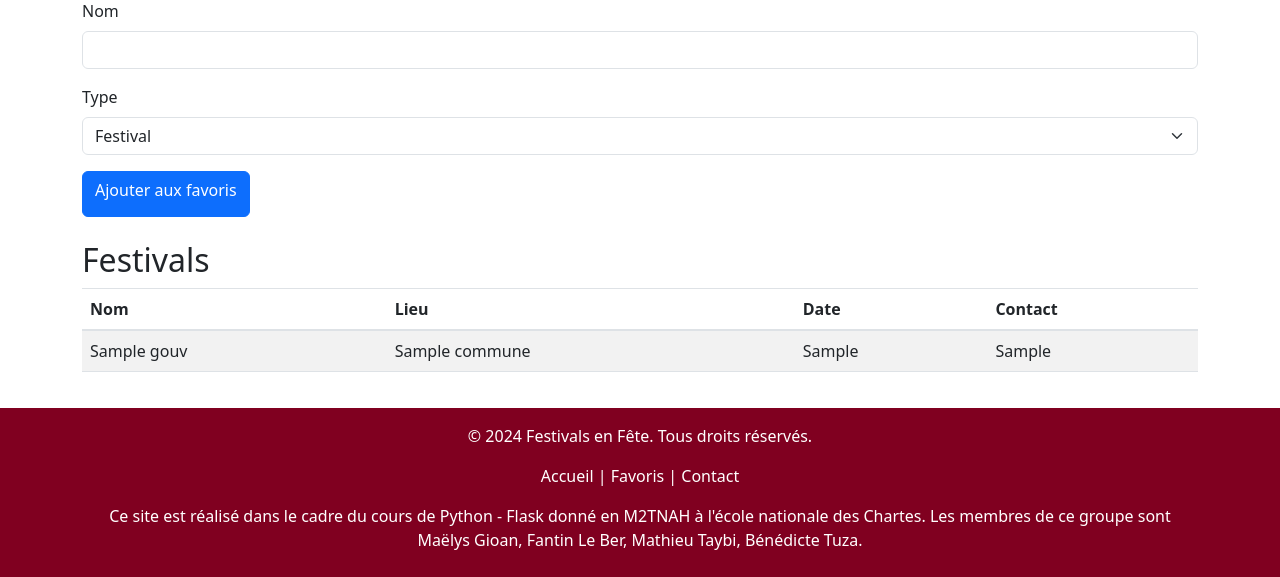
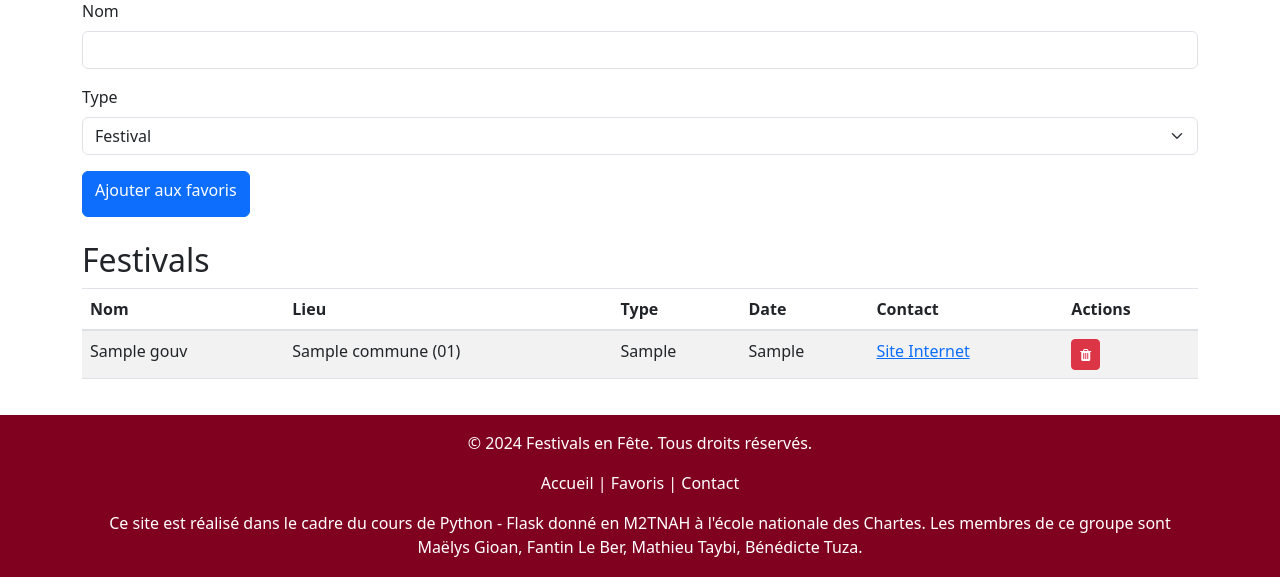
Before and after one commit to May8326/Un-festival-pres-de-chez-moi, a Flask app: page /festivalchezmoi/liste/favoris in a window 1280 px wide. Shown: the part 223-800 px from the top of the page. Run offline with Flask 3, Linux system fonts and the light colour scheme; a user stored in the database is signed in; tables that the repository leaves empty hold one stand-in row (values such as "Sample post"); parts of the project's set-up code (start-up, migrations or seed data) failed here and were passed over; some libraries are stand-ins or nearby versions.

Commit message:
finalisé la gestion des favoris

```diff
--- a/appli/app/routes/favoris.py
+++ b/appli/app/routes/favoris.py
@@ -181,10 +181,11 @@ def liste_favoris():
                 if festival:
                     app.logger.info(f"Festival trouvé : {festival.nom_festival}")
                     favoris_festivals.append({
-                        "nom": festival.nom_festival,
-                        "lieu": festival.lieu.commune.nom_commune if festival.lieu and festival.lieu.commune else "N/A",
-                        "date": festival.dates.periode_principale_deroulement_festival if festival.dates else "N/A",
-                        "contact": festival.contact.site_internet_festival if festival.contact else "N/A"
+                        "nom": festival.nom_festival or "-",
+                        "lieu": f"{festival.lieu.commune.nom_commune or '-'} ({str(festival.lieu.commune.code_departement).zfill(2) or '-'})" if festival.lieu and festival.lieu.commune else "-",
+                        "type": festival.type.discipline_dominante_festival or "-" if festival.type else "-",
+                        "date": festival.dates.periode_principale_deroulement_festival or "-" if festival.dates else "-",
+                        "contact": f"<a href='{festival.contact.site_internet_festival}' target='_blank'>Site Internet</a>" if festival.contact and festival.contact.site_internet_festival else "-"
                     })
 
             # Vérification pour les monuments
@@ -192,11 +193,20 @@ def liste_favoris():
                 monument = MonumentHistorique.query.get(favori.id_monument_historique)
                 if monument:
                     app.logger.info(f"Monument trouvé : {monument.nom_monument}")
+                    # Construire les liens uniquement si les URLs existent
+                    liens = []
+                    if monument.contact and monument.contact.lien_internet_vers_base_palissy:
+                        liens.append(f"<a href='{monument.contact.lien_internet_vers_base_palissy}' target='_blank'>Palissy</a>")
+                    if monument.contact and monument.contact.lien_internet_vers_base_archiv_mh:
+                        liens.append(f"<a href='{monument.contact.lien_internet_vers_base_archiv_mh}' target='_blank'>Base Archiv</a>")
+                    if monument.contact and monument.contact.lien_internet_externe:
+                        liens.append(f"<a href='{monument.contact.lien_internet_externe}' target='_blank'>Externe</a>")
+
                     favoris_monuments.append({
-                        "nom": monument.nom_monument,
-                        "lieu": monument.commune.nom_commune if monument.commune else "N/A",
-                        "date": monument.dates.datation_edifice if monument.dates else "N/A",
-                        "contact": monument.contact.lien_internet_externe if monument.contact else "N/A"
+                        "nom": monument.nom_monument or "-",
+                        "lieu": f"{monument.commune.nom_commune or '-'} ({str(monument.commune.code_departement).zfill(2) or '-'})" if monument.commune else "-",
+                        "date": monument.dates.datation_edifice or "-" if monument.dates else "-",
+                        "contact": ", ".join(liens) if liens else "-"
                     })
 
             # Vérification pour les communes
@@ -205,10 +215,9 @@ def liste_favoris():
                 if commune:
                     app.logger.info(f"Commune trouvée : {commune.nom_commune}")
                     favoris_communes.append({
-                        "nom": commune.nom_commune,
-                        "lieu": commune.nom_departement,
-                        "date": "N/A",
-                        "contact": "N/A"
+                        "nom": commune.nom_commune or "-",
+                        "lieu": f"{commune.nom_departement or '-'} ({str(commune.code_departement).zfill(5) or '-'})",
+                        "region": commune.nom_region or "-"
                     })
 
         # Log des résultats triés
@@ -217,6 +226,7 @@ def liste_favoris():
         app.logger.info(f"Favoris Communes : {favoris_communes}")
 
         app.logger.info("Rendu du template liste_favoris.html.")
+
         return render_template(
             "pages/liste_favoris.html",
             sous_titre="Liste des Favoris",
@@ -228,78 +238,58 @@ def liste_favoris():
     except Exception as e:
         app.logger.error(f"Erreur dans la route liste_favoris : {str(e)}", exc_info=True)
         flash(f"Une erreur s'est produite : {str(e)}", "error")
-        return redirect(url_for("accueil_festivalchezmoi"))
+        return redirect(url_for("liste_favoris"))
 
-@app.route("/festivalchezmoi/suppression/favori", methods=['GET', 'POST'])
+@app.route("/festivalchezmoi/suppression/favori", methods=['POST'])
 @login_required
 def suppression_favori():
-    form = SuppressionFavori()
-    form.type.choices = [('festival', 'Festival'), ('monument', 'Monument')]
+    try:
+        # Récupérer les données du formulaire
+        nom = request.form.get("nom")
+        type_favori = request.form.get("type")
+        user_id = current_user.id
 
-    try:
-        if form.validate_on_submit():
-            user_id = current_user.id
-            nom = form.nom.data
-            type = form.type.data
+        # Vérifier le type de favori et récupérer l'entrée correspondante
+        if type_favori == "festival":
+            favori = db.session.query(relation_user_favori).join(Festival).filter(
+                relation_user_favori.c.user_id == user_id,
+                Festival.nom_festival == nom
+            ).first()
+        elif type_favori == "monument":
+            favori = db.session.query(relation_user_favori).join(MonumentHistorique).filter(
+                relation_user_favori.c.user_id == user_id,
+                MonumentHistorique.titre_editorial_de_la_notice == nom
+            ).first()
+        elif type_favori == "commune":
+            favori = db.session.query(relation_user_favori).join(Commune).filter(
+                relation_user_favori.c.user_id == user_id,
+                Commune.nom_commune == nom
+            ).first()
+        else:
+            flash("Type de favori invalide.", "error")
+            return redirect(url_for("liste_favoris"))
 
-            favori = None
-            if type == 'festival':
-                festival = Festival.query.filter(func.lower(Festival.nom_festival).like(f"%{nom.lower()}%")).first()
-                if festival:
-                    favori = db.session.query(relation_user_favori).filter(
-                        and_(
-                            relation_user_favori.c.user_id == user_id,
-                            relation_user_favori.c.id_festival == festival.id_festival
-                        )
-                    ).first()
-                else:
-                    flash("Festival non trouvé", 'error')
-                    return render_template("pages/suppression_favori.html", sous_titre="Suppression Favori", form=form)
-            elif type == 'monument':
-                monument = MonumentHistorique.query.filter(func.lower(MonumentHistorique.nom_monument).like(f"%{nom.lower()}%")).first()
-                if monument:
-                    favori = db.session.query(relation_user_favori).filter(
-                        and_(
-                            relation_user_favori.c.user_id == user_id,
-                            relation_user_favori.c.id_monument_historique == monument.id_monument_historique
-                        )
-                    ).first()
-                else:
-                    flash("Monument non trouvé", 'error')
-                    return render_template("pages/suppression_favori.html", sous_titre="Suppression Favori", form=form)
-            elif type == 'commune':
-                commune = Commune.query.filter(func.lower(Commune.nom_commune).like(f"%{nom.lower()}%")).first()
-                if commune:
-                    favori = db.session.query(relation_user_favori).filter(
-                        and_(
-                            relation_user_favori.c.user_id == user_id,
-                            relation_user_favori.c.id_commune == commune.id_commune
-                        )
-                    ).first()
-                else:
-                    flash("Commune non trouvée", 'error')
-                    return render_template("pages/suppression_favori.html", sous_titre="Suppression Favori", form=form)
-
-            if favori:
-                # Supprimez l'entrée de la table de relation
-                delete_stmt = relation_user_favori.delete().where(
-                    and_(
-                        relation_user_favori.c.user_id == user_id,
-                        relation_user_favori.c.id_commune == commune.id_commune if type == 'commune' else True,
-                        relation_user_favori.c.id_festival == festival.id_festival if type == 'festival' else True,
-                        relation_user_favori.c.id_monument_historique == monument.id_monument_historique if type == 'monument' else True
-                    )
-                )
-                db.session.execute(delete_stmt)
-                db.session.commit()
-
-                flash("Le favori a été supprimé avec succès", 'info')
+        # Si le favori existe, le supprimer
+        if favori:
+            delete_stmt = relation_user_favori.delete().where(
+                relation_user_favori.c.user_id == user_id,
+                relation_user_favori.c.id_festival == favori.id_festival if type_favori == "festival" else True,
+                relation_user_favori.c.id_monument_historique == favori.id_monument_historique if type_favori == "monument" else True,
+                relation_user_favori.c.id_commune == favori.id_commune if type_favori == "commune" else True
+            )
+            db.session.execute(delete_stmt)
+            db.session.commit()
+            flash(f"Le favori '{nom}' a été supprimé avec succès.", "success")
+        else:
+            flash(f"Aucun favori trouvé pour '{nom}'.", "error")
 
     except Exception as e:
-        flash("Une erreur s'est produite lors de la suppression du favori : " + str(e), "error")
+        app.logger.error(f"Erreur lors de la suppression du favori : {str(e)}", exc_info=True)
         db.session.rollback()
+        flash(f"Une erreur s'est produite lors de la suppression : {str(e)}", "error")
 
-    return render_template("pages/suppression_favori.html", sous_titre="Suppression Favori", form=form)
+    # Rediriger vers la liste des favoris
+    return redirect(url_for("liste_favoris"))
 
 @app.route("/festivalchezmoi/debug_favoris")
 @login_required
@@ -355,3 +345,42 @@ def debug_favoris():
 @app.route("/festivalchezmoi/test_liste_favoris")
 def test_liste_favoris():
     return render_template("pages/liste_favoris.html", favoris_festivals=[], favoris_monuments=[], favoris_communes=[])
+
+@app.route("/festivalchezmoi/autocomplete", methods=["GET"])
+def autocomplete():
+    try:
+        query = request.args.get("q", "").lower()  # Récupérer la chaîne tapée par l'utilisateur
+        type_favori = request.args.get("type", "festival")  # Type de favori (festival, monument, commune)
+        results = []
+
+        if query:
+            if type_favori == "festival":
+                results = db.session.query(Festival.nom_festival).filter(
+                    func.lower(Festival.nom_festival).like(f"%{query}%")
+                ).order_by(
+                    # Priorité aux résultats qui commencent par la chaîne
+                    func.lower(Festival.nom_festival).like(f"{query}%").desc(),
+                    # Ensuite, tri alphabétique
+                    Festival.nom_festival.asc()
+                ).limit(20).all()
+            elif type_favori == "monument":
+                results = db.session.query(MonumentHistorique.titre_editorial_de_la_notice).filter(
+                    func.lower(MonumentHistorique.titre_editorial_de_la_notice).like(f"%{query}%")
+                ).order_by(
+                    func.lower(MonumentHistorique.titre_editorial_de_la_notice).like(f"{query}%").desc(),
+                    MonumentHistorique.titre_editorial_de_la_notice.asc()
+                ).limit(20).all()
+            elif type_favori == "commune":
+                results = db.session.query(Commune.nom_commune).filter(
+                    func.lower(Commune.nom_commune).like(f"%{query}%")
+                ).order_by(
+                    func.lower(Commune.nom_commune).like(f"{query}%").desc(),
+                    Commune.nom_commune.asc()
+                ).limit(20).all()
+
+        # Transformer les résultats en une liste de chaînes
+        results = [r[0] for r in results]
+        return {"results": results}, 200
+    except Exception as e:
+        app.logger.error(f"Erreur dans /autocomplete : {str(e)}", exc_info=True)
+        return {"error": str(e)}, 500
--- a/appli/app/templates/pages/liste_favoris.html
+++ b/appli/app/templates/pages/liste_favoris.html
@@ -11,11 +11,12 @@
             {{ form_ajout_favori.hidden_tag() }}
             <div class="form-group">
                 {{ form_ajout_favori.nom.label(class="form-label") }}
-                {{ form_ajout_favori.nom(class="form-control") }}
+                {{ form_ajout_favori.nom(class="form-control", id="nom_favori") }}
+                <div id="suggestions" class="suggestions-box"></div> <!-- Conteneur pour les suggestions -->
             </div>
             <div class="form-group">
                 {{ form_ajout_favori.type.label(class="form-label") }}
-                {{ form_ajout_favori.type(class="form-select") }}
+                {{ form_ajout_favori.type(class="form-select", id="type_favori") }}
             </div>
             <button type="submit" class="btn btn-primary">{{ form_ajout_favori.submit.label }}</button>
         </form>
@@ -34,17 +35,30 @@
                 <tr>
                     <th>Nom</th>
                     <th>Lieu</th>
+                    <th>Type</th>
                     <th>Date</th>
                     <th>Contact</th>
+                    <th>Actions</th>
                 </tr>
             </thead>
             <tbody>
                 {% for festival in favoris_festivals %}
                 <tr>
                     <td>{{ festival.nom }}</td>
-                    <td>{{ festival.lieu }}</td>
+                    <td>{{ festival.lieu|safe }}</td>
+                    <td>{{ festival.type }}</td>
                     <td>{{ festival.date }}</td>
-                    <td>{{ festival.contact }}</td>
+                    <td>{{ festival.contact|safe }}</td>
+                    <td>
+                        <form action="{{ url_for('suppression_favori') }}" method="post" style="display:inline;">
+                            <input type="hidden" name="csrf_token" value="{{ csrf_token() }}">
+                            <input type="hidden" name="nom" value="{{ festival.nom }}">
+                            <input type="hidden" name="type" value="festival">
+                            <button type="submit" class="btn btn-danger btn-sm" title="Supprimer">
+                                <i class="fa fa-trash"></i> <!-- Icône de poubelle -->
+                            </button>
+                        </form>
+                    </td>
                 </tr>
                 {% endfor %}
             </tbody>
@@ -59,17 +73,28 @@
                 <tr>
                     <th>Nom</th>
                     <th>Lieu</th>
-                    <th>Date</th>
-                    <th>Contact</th>
+                    <th>Datation</th>
+                    <th>Liens</th>
+                    <th>Actions</th>
                 </tr>
             </thead>
             <tbody>
                 {% for monument in favoris_monuments %}
                 <tr>
-                    <td>{{ monument.nom }}</td>
-                    <td>{{ monument.lieu }}</td>
+                    <td>{{ monument.nom|safe }}</td>
+                    <td>{{ monument.lieu|safe }}</td>
                     <td>{{ monument.date }}</td>
-                    <td>{{ monument.contact }}</td>
+                    <td>{{ monument.contact|safe }}</td>
+                    <td>
+                        <form action="{{ url_for('suppression_favori') }}" method="post" style="display:inline;">
+                            <input type="hidden" name="csrf_token" value="{{ csrf_token() }}">
+                            <input type="hidden" name="nom" value="{{ monument.nom }}">
+                            <input type="hidden" name="type" value="monument">
+                            <button type="submit" class="btn btn-danger btn-sm" title="Supprimer">
+                                <i class="fa fa-trash"></i> <!-- Icône de poubelle -->
+                            </button>
+                        </form>
+                    </td>
                 </tr>
                 {% endfor %}
             </tbody>
@@ -83,9 +108,9 @@
             <thead>
                 <tr>
                     <th>Nom</th>
-                    <th>Lieu</th>
-                    <th>Date</th>
-                    <th>Contact</th>
+                    <th>Département</th>
+                    <th>Région</th>
+                    <th>Actions</th>
                 </tr>
             </thead>
             <tbody>
@@ -93,8 +118,17 @@
                 <tr>
                     <td>{{ commune.nom }}</td>
                     <td>{{ commune.lieu }}</td>
-                    <td>{{ commune.date }}</td>
-                    <td>{{ commune.contact }}</td>
+                    <td>{{ commune.region }}</td>
+                    <td>
+                        <form action="{{ url_for('suppression_favori') }}" method="post" style="display:inline;">
+                            <input type="hidden" name="csrf_token" value="{{ csrf_token() }}">
+                            <input type="hidden" name="nom" value="{{ commune.nom }}">
+                            <input type="hidden" name="type" value="commune">
+                            <button type="submit" class="btn btn-danger btn-sm" title="Supprimer">
+                                <i class="fa fa-trash"></i> <!-- Icône de poubelle -->
+                            </button>
+                        </form>
+                    </td>
                 </tr>
                 {% endfor %}
             </tbody>
--- a/appli/app/templates/partials/conteneur.html
+++ b/appli/app/templates/partials/conteneur.html
@@ -6,6 +6,7 @@
     <title>Festivals en fête</title>
     <!-- Bootstrap CSS -->
     <link href="https://cdn.jsdelivr.net/npm/bootstrap@5.3.0/dist/css/bootstrap.min.css" rel="stylesheet">
+    <link rel="stylesheet" href="https://cdnjs.cloudflare.com/ajax/libs/font-awesome/4.7.0/css/font-awesome.min.css">
     <link rel="stylesheet" href="partials/css.html"/>
     {% include "partials/css.html" %}
     {% include "partials/metadata.html" %}
```
Also changed, not shown: appli/app/routes/generales.py (+31 -4 lines), appli/app/templates/pages/resultats.html (+15 -6 lines).
